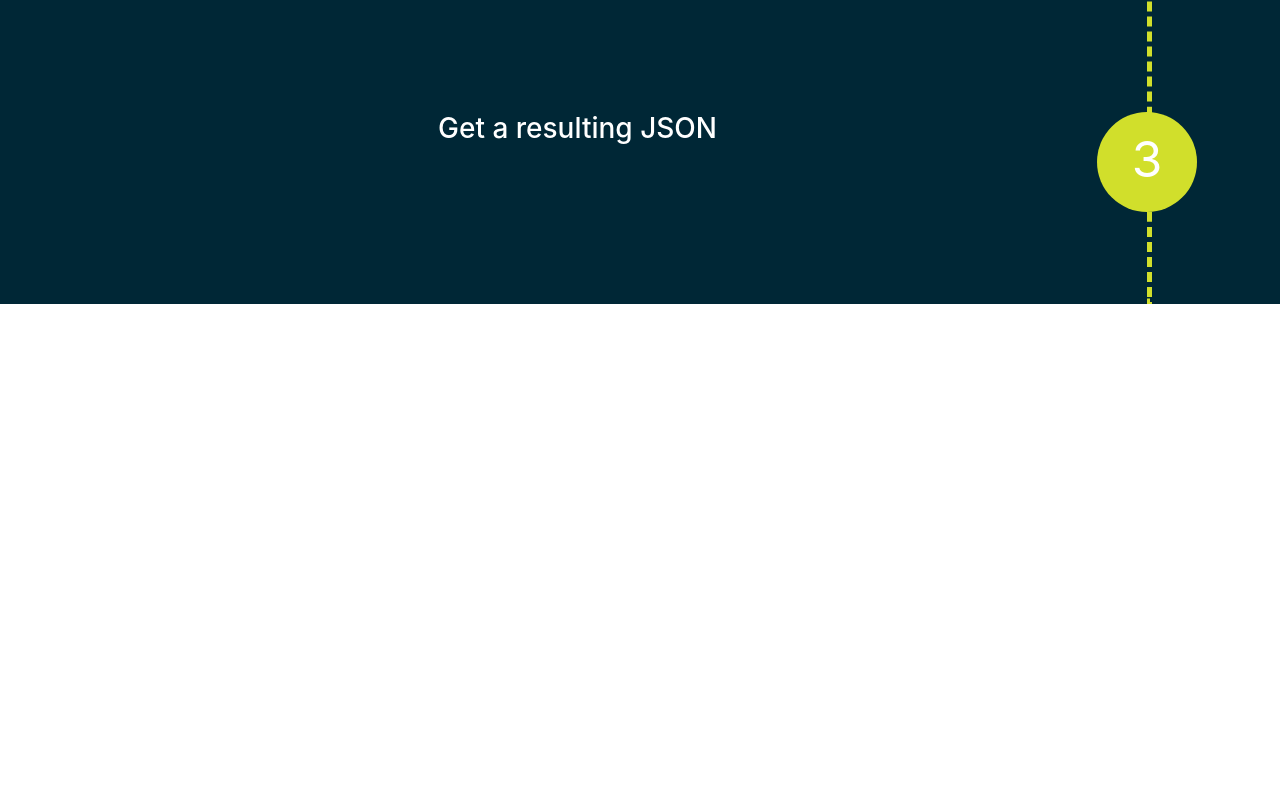
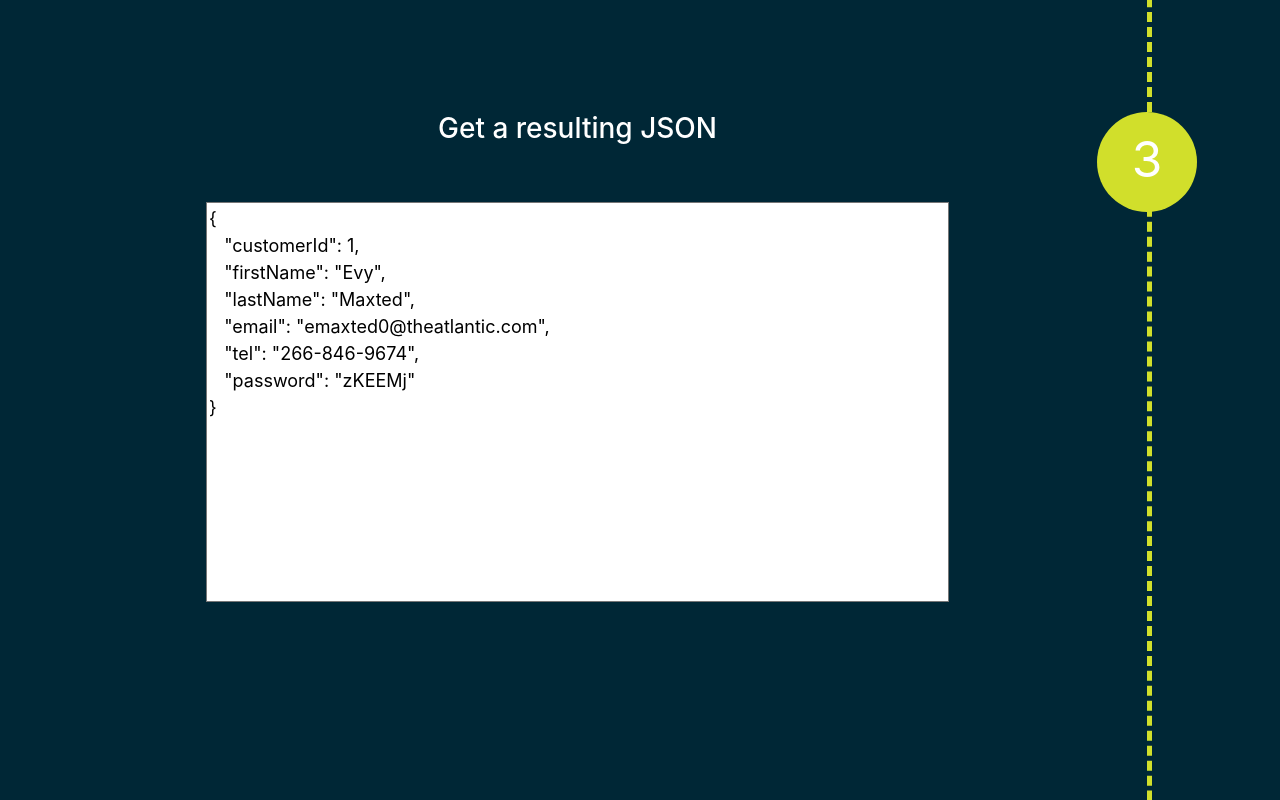
Before and after one commit to SidnevIgor/api-buddy-react, a React (Create React App) app: page / in a window 1280 px wide. Shown: the part 4925-5725 px from the top of the page. Before the commit the page ends 5229 px from the top, so only its background shows below. Built offline with nearby package versions, Linux system fonts and the light colour scheme.

Commit message:
Update add-footer.jsx

```diff
--- a/src/components/add-footer.jsx
+++ b/src/components/add-footer.jsx
@@ -7,7 +7,15 @@ export default class AddFooter extends Component {
     items: {
       'x-auth-token':'eyJhbGciOiJIUzI1NiIsInR5cCI6IkpXVCJ9.eyJfaWQiOiI1Zjc1NzkxMDA5M2Q4NjAwMTc5NzA5NTMiLCJpYXQiOjE2MDE1MzQyMjV9.PjPqjLi221SN6TgapD4USzUdm-wHE2H_hGC8n_R3ORE'
     },
-    itemsNew: "fetch(https://api-buddy.herokuapp.com/api/auth/customers, {\n  method: 'GET'\n})\n  .then((data) => console.log(data))"
+    itemsNew: "fetch(https://api-buddy.herokuapp.com/api/auth/customers, {\n  method: 'GET',\n  headers: {\n     x-auth-token: eyJhbGciOiJIUzI1NiIsInR5cCI6IkpXVCJ9.eyJfaWQiOiI1Zjc1NzkxMDA5M2Q4NjAwMTc5NzA5NTMiLCJpYXQiOjE2MDE1MzQyMjV9.PjPqjLi221SN6TgapD4USzUdm-wHE2H_hGC8n_R3ORE\n  }\n}).then((data) => console.log(data))",
+    itemsAnswer: {
+      "customerId": 1,
+      "firstName": "Evy",
+      "lastName": "Maxted",
+      "email": "emaxted0@theatlantic.com",
+      "tel": "266-846-9674",
+      "password": "zKEEMj"
+    }
   };
   render() {
     return (
@@ -50,6 +58,14 @@ export default class AddFooter extends Component {
           </p>
           <p>
             <h3>Get a resulting JSON</h3>
+            <div className = "d-flex justify-content-center">
+              <textarea type='text' style={{ height: "400px", width: "100%", backgroundColor: 'white', color: 'black', resize: "none", fontSize: "18px" }}
+                  data-gramm_editor = "false"
+                  className = "m-5"
+                  value = { pretifyCode({},this.state.itemsAnswer) }
+                  onChange = {() => {}}
+                ></textarea>
+            </div>
           </p>
         </div>
       </div>
```
